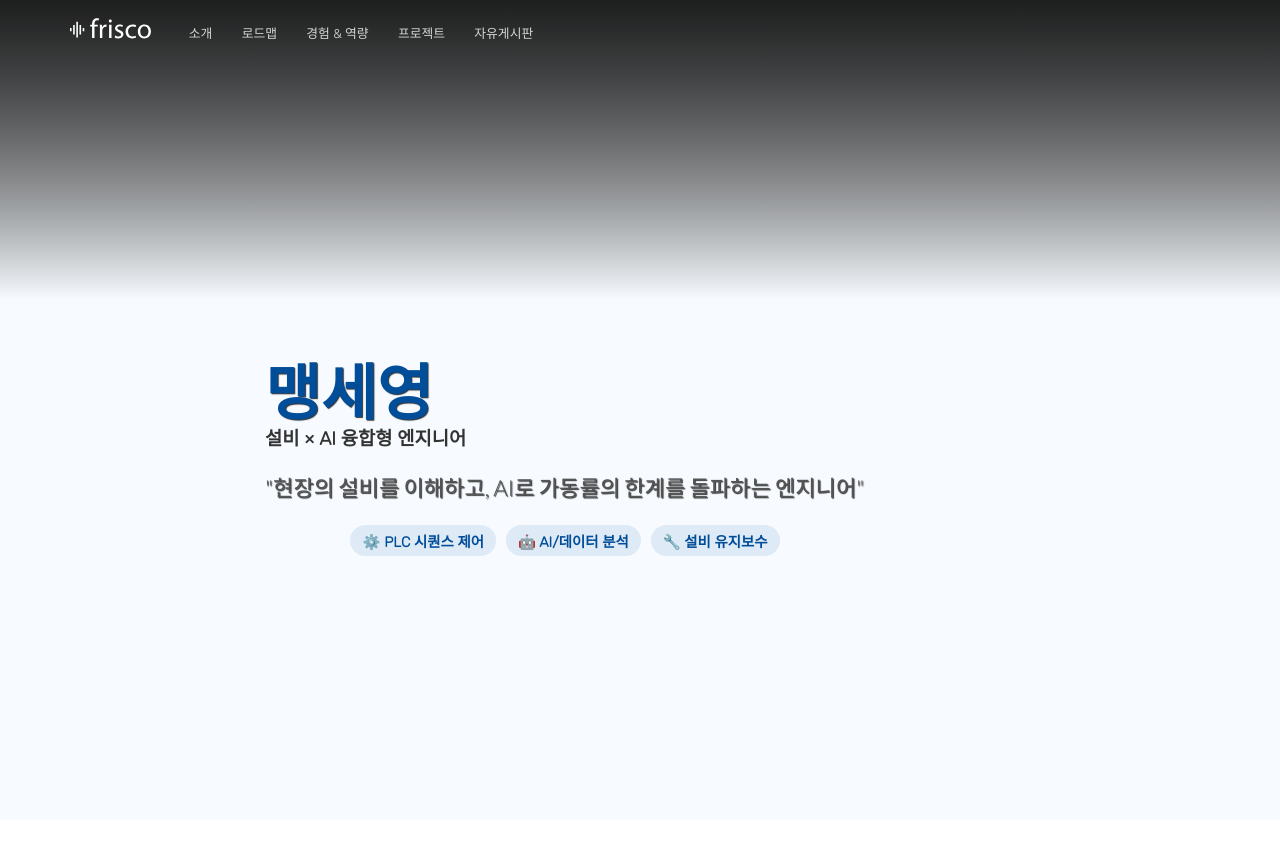
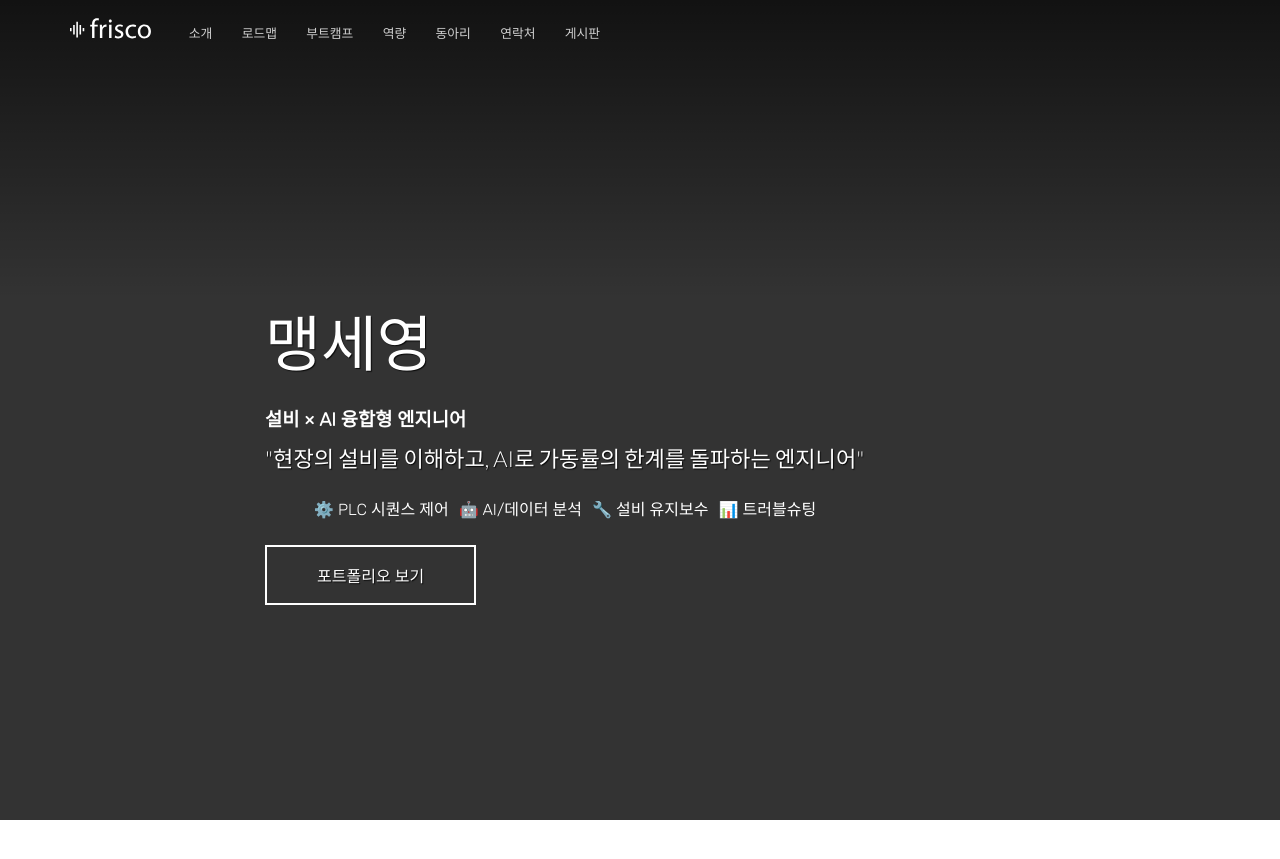
Before and after one commit to maeng052097-blip/myweb, a Jekyll site: the page built from index.html, in a window 1280 px wide and 900 px high. Shown: the top 859 px of the window. Built offline with Jekyll 4.4.1, drawn with Linux system fonts in a browser that asks for light colours; nearby versions of some CDN libraries; some of the changed text lies outside the part shown.

Commit message:
Fix font colors and restore missed original content

```diff
--- a/css/screen.scss
+++ b/css/screen.scss
@@ -13,3 +13,8 @@
 @import "navigation";
 @import "footer";
 @import "custom";
+
+// Anchor scroll padding for fixed header
+:target {
+    scroll-margin-top: 100px;
+}
--- a/index.html
+++ b/index.html
@@ -6,164 +6,191 @@
 layout: default
 ---
 
-<section class="hero" id="home" style="background-image: url('{{ site.baseurl }}/images/_screenshot.jpg'); background-color: #f7fbff; background-blend-mode: overlay;">
+<!-- 1. HERO -->
+<section class="hero" id="home" style="background-image: url('{{ site.baseurl }}/images/_screenshot.jpg')">
     <div class="inner-hero text-container">
         <div class="hero-text-container animate-on-scroll">
-            <h1 class="editable" style="color: #004d99; font-weight: 800;">맹세영</h1>
-            <h3 style="color: #333; margin-top: -10px; margin-bottom: 20px;">설비 × AI 융합형 엔지니어</h3>
-            <p class="subtext editable" style="color: #555;">"현장의 설비를 이해하고, AI로 가동률의 한계를 돌파하는 엔지니어"</p>
+            <h1 class="editable">맹세영</h1>
+            <h3 class="editable">설비 × AI 융합형 엔지니어</h3>
+            <p class="subtext editable">"현장의 설비를 이해하고, AI로 가동률의 한계를 돌파하는 엔지니어"</p>
             <div style="display: flex; gap: 10px; justify-content: center; margin-top: 20px; flex-wrap: wrap;">
-                <span style="background: rgba(0,77,153,0.1); color: #004d99; padding: 5px 12px; border-radius: 20px; font-weight: 600; font-size: 0.9rem;">⚙️ PLC 시퀀스 제어</span>
-                <span style="background: rgba(0,77,153,0.1); color: #004d99; padding: 5px 12px; border-radius: 20px; font-weight: 600; font-size: 0.9rem;">🤖 AI/데이터 분석</span>
-                <span style="background: rgba(0,77,153,0.1); color: #004d99; padding: 5px 12px; border-radius: 20px; font-weight: 600; font-size: 0.9rem;">🔧 설비 유지보수</span>
+                <span>⚙️ PLC 시퀀스 제어</span>
+                <span>🤖 AI/데이터 분석</span>
+                <span>🔧 설비 유지보수</span>
+                <span>📊 트러블슈팅</span>
+            </div>
+            <div class="cta button alt"><a href="#about">포트폴리오 보기</a></div>
         </div>
     </div>
-    </div>
-    <div class="learn-more animate-on-scroll stagger-2"><a href="#about">포트폴리오 보기 <span class="arrow">&#x25BC;</span></a></div>
+    <div class="learn-more animate-on-scroll stagger-2"><a href="#about">Learn more <span class="arrow">&#x25BC;</span></a></div>
 </section>
 
 <div class="content content-section">
 
-    <!-- About Section -->
+    <!-- 2. ABOUT -->
     <section class="info" id="about">
         <div class="container flex">
             <div class="text animate-on-scroll">
-                <h2 class="editable" style="color:#004d99;">삼성 인재상 × 맹세영</h2>
+                <h2 class="editable">삼성 인재상 × 맹세영</h2>
                 <p class="editable">삼성전자가 추구하는 <strong>열정 · 창의혁신 · 인간미</strong> 3대 인재상에 부합하는 엔지니어입니다.</p>
-                <ul style="list-style: none; padding-left: 0; margin-top: 20px;">
-                    <li style="margin-bottom: 15px;"><strong>🔥 열정:</strong> 군 전역 후 전공학사 심화 학습 및 ADsP 지속 도전.</li>
-                    <li style="margin-bottom: 15px;"><strong>💡 창의혁신:</strong> 전통적인 PLC 설비 제어에 AI 적용 가능성을 탐구 (자율주행 융합 경험).</li>
-                    <li style="margin-bottom: 15px;"><strong>🤝 인간미:</strong> 편의점 야간 2년 무결점 운영 등 투철한 책임감.</li>
+                <ul>
+                    <li>🔥 <strong>열정 (끊임없는 도전):</strong> 군 전역 후 전공학사(4년제) 과정을 선택하여 심화 학습에 도전하고 있습니다. 반도체 부트캠프, ADsP, 정보처리기사 등 끊임없이 자기 개발에 투자합니다.</li>
+                    <li>💡 <strong>창의혁신 (AI와 현장의 융합):</strong> 전통적인 설비 제어(PLC)에 AI 에이전틱 아키텍팅을 접목하는 융합적 사고를 합니다. 자율주행 로봇 SW를 개발하며 가능성을 실험하고 있습니다.</li>
+                    <li>🤝 <strong>인간미 (책임감과 성실):</strong> 편의점 야간 알바 약 2년간 무결점 재고관리를 수행하였고, 레이더 병과 만기전역으로 규정 기반 장비 운용 능력을 입증했습니다.</li>
                 </ul>
             </div>
             <div class="image animate-on-scroll stagger-1">
-                <img class="editable" src="{{ site.baseurl }}/images/infographic.jpg" alt="인포그래픽" style="border-radius: 8px; box-shadow: 0 10px 20px rgba(0,0,0,0.05);" />
+                <img class="editable" src="{{ site.baseurl }}/images/infographic.jpg" alt="인포그래픽" />
             </div>
         </div>
     </section>
 
-    <!-- Roadmap & Bootcamp -->
-    <section class="info" id="roadmap" style="background-color: #fafbfc;">
-        <div class="container flex" style="flex-direction: row-reverse;">
+    <!-- 3. ROADMAP -->
+    <section class="info" id="roadmap">
+        <div class="container flex">
+            <div class="image animate-on-scroll stagger-1">
+                <img class="editable" src="{{ site.baseurl }}/images/ai_research.png" alt="Roadmap" />
+            </div>
             <div class="text animate-on-scroll">
-                <h2 class="editable" style="color:#004d99;">학사 로드맵 & 부트캠프</h2>
-                <p class="editable"><strong>동양미래대학교 로봇소프트웨어과 전공학사</strong> 과정과 <strong>반도체 부트캠프</strong>를 통해 설비기술 핵심 역량을 완성하고 있습니다.</p>
-                <div style="background: white; padding: 20px; border-radius: 8px; box-shadow: 0 4px 10px rgba(0,0,0,0.05); margin-top: 20px;">
-                    <h3 style="font-size: 1.1rem; color: #333;">🏭 반도체 부트캠프 (진행 중)</h3>
-                    <p style="font-size: 0.95rem; color: #666;">- 8대 공정 및 설비 유지보수 이해<br>- 설비 자동화 및 PM/BM 역량 확보</p>
+                <h2 class="editable">📚 학사 로드맵</h2>
+                <p class="editable">동양미래대학교 로봇소프트웨어과 | 전공학사 4년 과정 (2028년 졸업 예정)</p>
+
+                <div style="margin-top:20px;">
+                    <h4>1학년 수료 과목</h4>
+                    <p>3차원 CAD, 디지털논리회로, 로봇기초실습, 전자회로, 창의적 공학설계, 파이썬, 아두이노, 로봇공학기초(기구학)</p>
+
+                    <h4>2학년 수강 현황</h4>
+                    <p>윈도우 프로그래밍, 웹프로그래밍, 인공지능개론, PLC프로그래밍, 마이크로컨트롤러</p>
+
+                    <h4>향후 계획</h4>
+                    <p>캡스톤 디자인 2차, 3차 진행 및 반도체 설비 제어 심화. 전공학사 과정 완료 후 삼성전자 DS 설비기술 직무 지원.</p>
+
+                    <p><strong>이수 과목 → 직무 연관도:</strong> 설비/기계 5과목, 전기/전자 3과목, 자동화 6과목, SW 5과목 이수.</p>
                 </div>
-            </div>
-            <div class="image animate-on-scroll stagger-1">
-                <img class="editable" src="{{ site.baseurl }}/images/ai_research.png" alt="Roadmap Graphic" style="border-radius: 8px; box-shadow: 0 10px 20px rgba(0,0,0,0.05);" />
             </div>
         </div>
     </section>
 
-    <!-- Career & Competencies -->
-    <section class="info" id="career">
+    <!-- 4. BOOTCAMP -->
+    <section class="info" id="bootcamp">
         <div class="container flex">
             <div class="text animate-on-scroll">
-                <h2 class="editable" style="color:#004d99;">경험 & 핵심 역량</h2>
-                <p class="editable">총체적 하드웨어 이해력과 데이터 디버깅 역량을 보유하고 있습니다.</p>
-                <div style="margin-top: 20px;">
-                    <h4 style="margin-bottom: 5px;">⚙️ PLC 시퀀스 제어 숙련</h4>
-                    <p style="font-size: 0.9rem; color: #555;">GX-Works3 래더 로직 설계, 자기유지 및 인터록 안전 논리 구축.</p>
-                    <h4 style="margin-bottom: 5px; margin-top: 15px;">🔍 데이터 기반 트러블슈팅</h4>
-                    <p style="font-size: 0.9rem; color: #555;">통신 간섭, 센서 오작동 등의 하드웨어 디버깅 경험.</p>
-                    <h4 style="margin-bottom: 5px; margin-top: 15px;">🎖️ 규정 기반 장비 운용 체화</h4>
-                    <p style="font-size: 0.9rem; color: #555;">육군 레이더 병과 만기 전역으로 정밀 장비 매뉴얼 숙달.</p>
-                </div>
+                <h2 class="editable">🏭 반도체 부트캠프</h2>
+                <p class="editable">반도체 부트캠프 사업단 (2026년 7월 수료 예정)</p>
+
+                <ul>
+                    <li><strong>초급 (반도체 공정/설비 기초):</strong> 반도체 8대 공정 및 설비 기초 원리, 클린룸 환경 이해</li>
+                    <li><strong>중급 (설비 자동화/제어):</strong> 반도체 설비 운용 및 자동화 제어, 유지보수 (PM/BM 업무 핵심)</li>
+                    <li><strong>고급 (설비 설계/SW 운용):</strong> 반도체 장비 SW 운용 및 설비 개선/스마트팩토리 대응 역량 확보</li>
+                </ul>
+                <p class="editable">설비의 운용부터 유지보수 전 과정을 체계적으로 학습하여 삼성전자 DS 설비기술에서 요구하는 PM/BM 역량을 구축합니다.</p>
             </div>
             <div class="image animate-on-scroll stagger-1">
-                <img class="editable" src="{{ site.baseurl }}/images/PLC.png" alt="PLC Competency" style="border-radius: 8px; box-shadow: 0 10px 20px rgba(0,0,0,0.05);" />
+                <img class="editable" src="http://placehold.it/650x500" alt="Bootcamp" />
             </div>
         </div>
     </section>
 
-    <!-- Projects -->
-    <section class="info" id="projects" style="background-color: #fafbfc;">
-        <div class="container flex" style="flex-direction: row-reverse;">
+    <!-- 5. COMPETENCIES -->
+    <section class="info" id="competencies">
+        <div class="container flex">
+            <div class="image animate-on-scroll stagger-1">
+                <img class="editable" src="{{ site.baseurl }}/images/PLC.png" alt="PLC Competency" />
+            </div>
             <div class="text animate-on-scroll">
-                <h2 class="editable" style="color:#004d99;">Engineering Projects</h2>
-                <p class="editable"><strong>8족 Klann Linkage 달리는 로봇 (Capstone)</strong></p>
-                <ul style="font-size: 0.95rem; color: #555; padding-left: 20px;">
-                    <li>SolidWorks를 활용한 메커니즘 해석 및 CAD 직접 설계</li>
-                    <li>아크릴 가공 및 4인 팀 협업을 통한 하드웨어 제작 완수</li>
-                    <li>설비 도면 해석과 기구적 메커니즘 트러블슈팅 역량 증명</li>
-                </ul>
-                <p class="editable" style="margin-top: 20px;"><strong>삼거리 신호등 로직 (Digital Logic)</strong></p>
-                <p style="font-size: 0.95rem; color: #555;">상태 천이표와 카르노맵을 활용한 신호 교차 오류 방지 무결점 논리 설계 달성.</p>
-            </div>
-            <div class="image animate-on-scroll stagger-1">
-                <img class="editable" src="{{ site.baseurl }}/images/cad.png" alt="CAD Projects" style="border-radius: 8px; box-shadow: 0 10px 20px rgba(0,0,0,0.05);" />
+                <h2 class="editable">핵심 역량 (5 Core Competencies)</h2>
+                <p class="editable">총체적 하드웨어 이해력과 데이터 디버깅 역량 보유.</p>
+                <ol>
+                    <li><strong>PLC 시퀀스 제어:</strong> GX-Works3 활용 래더 라인 설계, 자기유지 및 인터록 안전 논리 구축.</li>
+                    <li><strong>데이터 기반 트러블슈팅:</strong> 타이머 오류, 통신 간섭, 센서 오작동 등 논리적 디버깅 수행.</li>
+                    <li><strong>AI/DX 융합:</strong> AI 역량을 기반으로 스마트팩토리 예지보전 아이디어 적용.</li>
+                    <li><strong>설비 H/W 이해 및 가공:</strong> 3차원 CAD 활용 부품 설계 및 직접 가공 제작 수행 능력.</li>
+                    <li><strong>SW 개발 및 모니터링:</strong> Python, C# 활용 데이터 수집 및 시각화 능력 확보.</li>
+                </ol>
             </div>
         </div>
     </section>
 
-    <!-- Board Section Form (Integrated) -->
-    <section class="info" id="board" style="padding-bottom: 80px;">
+    <!-- 6. CLUB -->
+    <section class="info" id="club">
+        <div class="container flex">
+            <div class="text animate-on-scroll">
+                <h2 class="editable">🤖 UR 전공동아리 & 학교생활</h2>
+                <p class="editable">자율주행 로봇 제작 및 2026년 동양 EXPO 출품을 목표로 SW를 개발하고 있습니다.</p>
+
+                <ul>
+                    <li><strong>역할:</strong> 소프트웨어 파트 전담</li>
+                    <li><strong>기술:</strong> 카메라 모듈 기반 물체인식(Object Detection), 레이더 모듈 장애물 감지 처리</li>
+                    <li><strong>성과 방향:</strong> 센서 융합 데이터를 통한 자율주행 알고리즘 개발 및 H/W와의 통합(SI) 설계.</li>
+                </ul>
+                <p class="editable"><strong>직무 가치:</strong> 센서 융합 기반 로봇 개발 경험은 반도체 자동 반송 시스템(AMHS) 및 설비 모니터링 센서 활용 시 직접적 강점으로 작용합니다.</p>
+            </div>
+            <div class="image animate-on-scroll stagger-1">
+                <!-- 동아리/증명 사진 대신 임의의 placeholder 활용 -->
+                <img class="editable" src="{{ site.baseurl }}/images/cad.png" alt="Projects" />
+            </div>
+        </div>
+    </section>
+
+    <!-- 7. CONTACT -->
+    <section class="info" id="contact">
+        <div class="container text-center animate-on-scroll">
+            <h2 class="editable">연락처 & 자격증 로드맵</h2>
+            <div style="margin-top: 30px;">
+                <p><strong>자격증:</strong> ADsP(준전문가) 취득 예정 / 정보처리기사 준비 예정 / TOEIC/OPIc 겨울방학 준비 / 1종 보통 운전면허 보유</p>
+                <p><strong>연락처:</strong> Email: maengsy0520@naver.com | Phone: 010-4618-8449 | GitHub: maeng052097-blip</p>
+            </div>
+        </div>
+    </section>
+
+    <!-- 8. BOARD -->
+    <section class="info" id="board" style="padding-bottom: 80px; background-color: #fafafa;">
         <div class="container">
-            <div class="text animate-on-scroll" style="text-align: center; max-width: 800px; margin: 0 auto; width: 100%;">
-                <h2 class="editable" style="color:#004d99;">자유게시판</h2>
-                <p class="editable">LocalStorage를 활용한 브라우저 내 CRUD 게시판 모듈입니다.</p>
+            <div class="text animate-on-scroll" style="text-align: center; width: 100%;">
+                <h2 class="editable">자유게시판</h2>
+                <p class="editable">기록을 남기거나 질문이 있으시면 게시판을 이용해주세요.</p>
             </div>
 
-            <div class="board-container animate-on-scroll stagger-1" style="margin-top: 30px;">
+            <!-- Frisco 테마에 어울리게 스타일 조정 (하지만 css 파일은 건들지 않음) -->
+            <div class="board-container animate-on-scroll stagger-1" style="margin: 30px auto; max-width: 800px; padding: 20px; background: white; border: 1px solid #eee; border-radius: 8px;">
                 <div style="display: flex; justify-content: space-between; align-items: center; margin-bottom: 20px;">
-                    <strong style="color: #333;">총 방명록: <span id="post-count" style="color: #004d99;">0</span>개</strong>
-                    <button id="open-write-btn" style="background: #004d99; color: #fff; border: none; padding: 10px 20px; border-radius: 5px; cursor: pointer; font-weight: bold;">📝 새 글 쓰기</button>
+                    <strong>총 방명록: <span id="post-count">0</span>개</strong>
+                    <button id="open-write-btn" class="button alt" style="padding: 10px 20px;">새 글 쓰기</button>
                 </div>
 
-                <div id="no-posts" style="text-align: center; padding: 40px; color: #888;">
+                <div id="no-posts" style="text-align: center; padding: 40px;">
                     등록된 게시글이 없습니다. 첫 번째 글을 남겨보세요!
                 </div>
-                <!-- 게시물 리스트 컨테이너 -->
                 <div id="post-list" style="display: grid; gap: 15px;"></div>
             </div>
         </div>
     </section>
 
-    <section class="hero" id="contact" style="background-image: url('{{ site.baseurl }}/images/_screenshot.jpg'); background-color: #003366; background-blend-mode: multiply;">
-        <div class="inner-hero text-container">
-            <div class="hero-text-container animate-on-scroll">
-                <h2 class="editable" style="color: white;">설비 가동률의 한계를 돌파합니다.</h2>
-                <p class="subtext editable" style="color: rgba(255,255,255,0.8);">항상 현장에서 답을 찾는 엔지니어가 되겠습니다.</p>
-                <div style="display: flex; gap: 15px; justify-content: center; flex-wrap: wrap;">
-                    <a href="mailto:maengsy0520@naver.com" class="button alt" style="background: white; color: #003366; font-weight: bold;">이메일: maengsy0520@naver.com</a>
-                    <a href="https://github.com/maeng052097-blip" target="_blank" class="button" style="background: transparent; border: 2px solid white; color: white;">GitHub: maeng052097-blip</a>
-                </div>
-            </div>
-        </div>
-    </section>
 </div>
 
-<!-- Board Modals injected properly -->
+<!-- Board Modal -->
 <div id="board-modal" style="display:none; position:fixed; top:0; left:0; width:100%; height:100%; background:rgba(0,0,0,0.5); z-index:9999; align-items:center; justify-content:center;">
     <div style="background:#fff; padding:30px; border-radius:8px; width:90%; max-width:500px;">
-        <h3 id="modal-title" style="margin-bottom: 20px; color:#004d99;">✏️ 방명록 작성</h3>
+        <h3 id="modal-title" style="margin-bottom: 20px;">방명록 작성</h3>
         <input type="hidden" id="post-id">
         <input type="text" id="post-author-input" placeholder="작성자 이름" style="width:100%; padding:10px; margin-bottom:15px; border:1px solid #ccc; border-radius:4px;" required>
         <input type="password" id="post-password-input" placeholder="비밀번호 (수정/삭제용)" style="width:100%; padding:10px; margin-bottom:15px; border:1px solid #ccc; border-radius:4px;" required>
         <textarea id="post-content-input" rows="4" placeholder="내용을 남겨주세요" style="width:100%; padding:10px; margin-bottom:15px; border:1px solid #ccc; border-radius:4px;" required></textarea>
         <div style="display:flex; gap:10px;">
-            <button id="cancel-write-btn" style="flex:1; padding:10px; border:none; background:#eee; cursor:pointer; border-radius:4px;">취소</button>
-            <button id="submit-write-btn" style="flex:1; padding:10px; border:none; background:#004d99; color:#fff; cursor:pointer; border-radius:4px; font-weight:bold;">등록하기</button>
+            <button id="cancel-write-btn" class="button" style="flex:1;">취소</button>
+            <button id="submit-write-btn" class="button alt" style="flex:1;">등록하기</button>
         </div>
     </div>
 </div>
 
 <script>
-// Basic LocalStorage Board Logic for Frisco embedded board.
+// 게시판 로직
 document.addEventListener('DOMContentLoaded', () => {
     const STORAGE_KEY = 'PORTFOLIO_FRISCO_BOARD';
     const listEl = document.getElementById('post-list');
     const noPostsEl = document.getElementById('no-posts');
     const countEl = document.getElementById('post-count');
-
     const modal = document.getElementById('board-modal');
-    const openBtn = document.getElementById('open-write-btn');
-    const closeBtn = document.getElementById('cancel-write-btn');
-    const submitBtn = document.getElementById('submit-write-btn');
 
     function getPosts() {
         return JSON.parse(localStorage.getItem(STORAGE_KEY) || '[]');
@@ -176,32 +203,34 @@
 
     function render() {
         const posts = getPosts();
-        countEl.textContent = posts.length;
+        if(countEl) countEl.textContent = posts.length;
         if (posts.length === 0) {
-            noPostsEl.style.display = 'block';
-            listEl.innerHTML = '';
+            if(noPostsEl) noPostsEl.style.display = 'block';
+            if(listEl) listEl.innerHTML = '';
         } else {
-            noPostsEl.style.display = 'none';
+            if(noPostsEl) noPostsEl.style.display = 'none';
+            if(listEl) {
                 listEl.innerHTML = '';
                 posts.forEach(p => {
                     const div = document.createElement('div');
-                div.style.cssText = 'padding:15px; border:1px solid #eee; border-radius:6px; background:#fafbfc;';
+                    div.style.cssText = 'padding:15px; border:1px solid #ddd; border-radius:4px;';
                     div.innerHTML = `
                         <div style="display:flex; justify-content:space-between; margin-bottom:10px;">
-                        <strong style="color:#004d99;">${p.author}</strong>
-                        <span style="font-size:0.8rem; color:#888;">${new Date(p.date).toLocaleString()}</span>
+                            <strong>${p.author}</strong>
+                            <span style="font-size:0.8rem;">${new Date(p.date).toLocaleString()}</span>
                         </div>
-                    <p style="margin:0; color:#444; line-height:1.5;">${p.content}</p>
+                        <p style="margin:0; line-height:1.5;">${p.content}</p>
                         <div style="margin-top:10px; text-align:right;">
-                        <button onclick="deletePost('${p.id}')" style="background:transparent; border:none; color:red; cursor:pointer; font-size:0.85rem;">삭제</button>
+                            <button onclick="deletePost('${p.id}')" style="background:none; border:none; color:red; cursor:pointer;">삭제</button>
                         </div>
                     `;
                     listEl.appendChild(div);
                 });
             }
         }
+    }
 
-    openBtn.addEventListener('click', () => {
+    document.getElementById('open-write-btn')?.addEventListener('click', () => {
         modal.style.display = 'flex';
         document.getElementById('post-id').value = '';
         document.getElementById('post-author-input').value = '';
--- a/js/main.js
+++ b/js/main.js
@@ -59,3 +59,20 @@
     document.querySelectorAll(".animate-on-scroll").forEach(el => {
         scrollObserver.observe(el);
     });
+
+
+    // Force smooth scroll for all local anchors explicitly
+    $("a[href*=\"#\"]").off("click").on("click", function(event) {
+        if (this.hash !== "") {
+            event.preventDefault();
+            var hash = this.hash;
+            $("html, body").animate({
+                scrollTop: $(hash).offset().top - 80 // 80px offset for fixed nav
+            }, 500);
+
+            // Close mobile nav if open
+            if(document.body.classList.contains("nav-open")) {
+                document.body.classList.remove("nav-open");
+            }
+        }
+    });
```
Also changed, not shown: other parts of index.html (+5 -6 lines), _data/navigation.yml (+12 -8 lines). Lines whose indentation alone changed are shown as unchanged.
